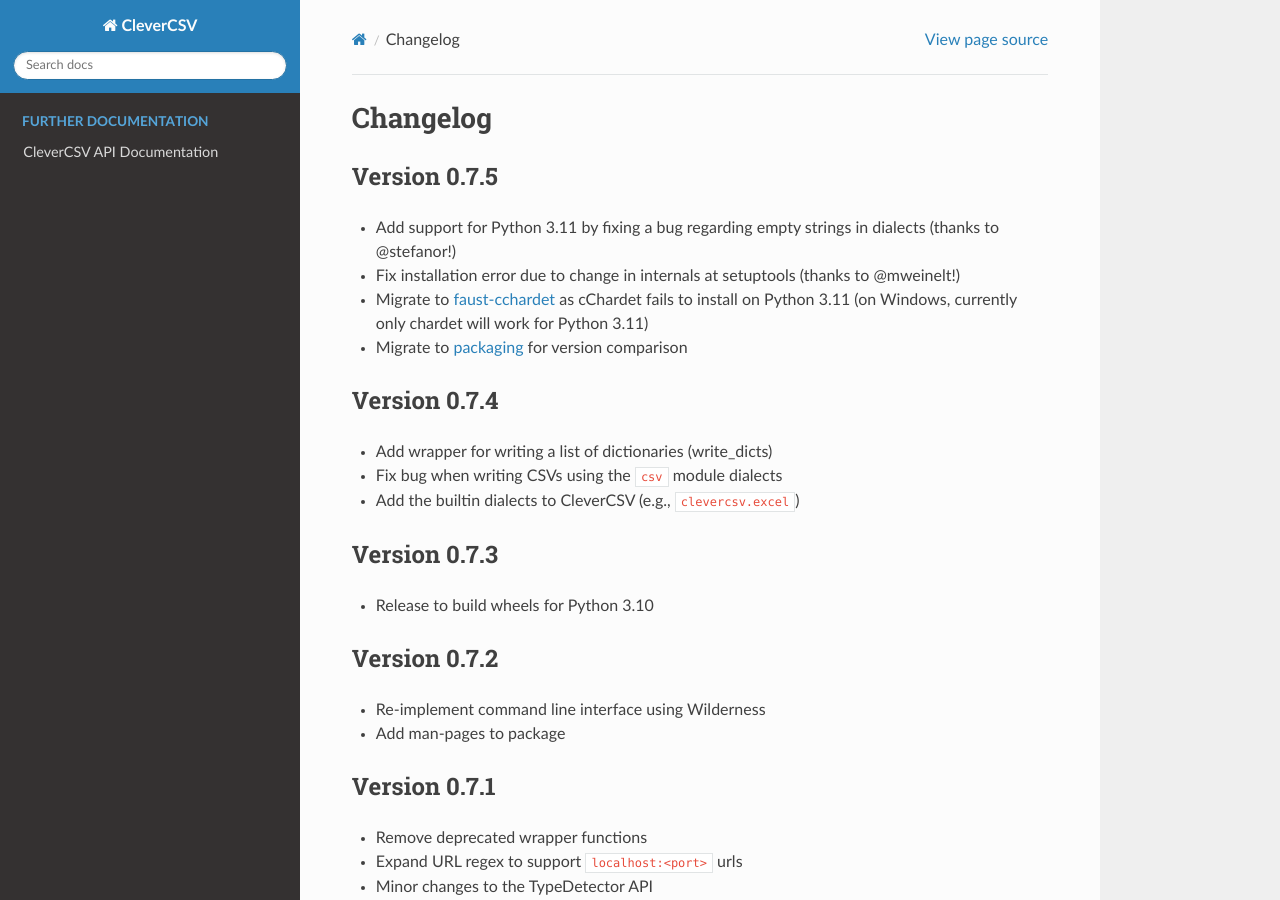
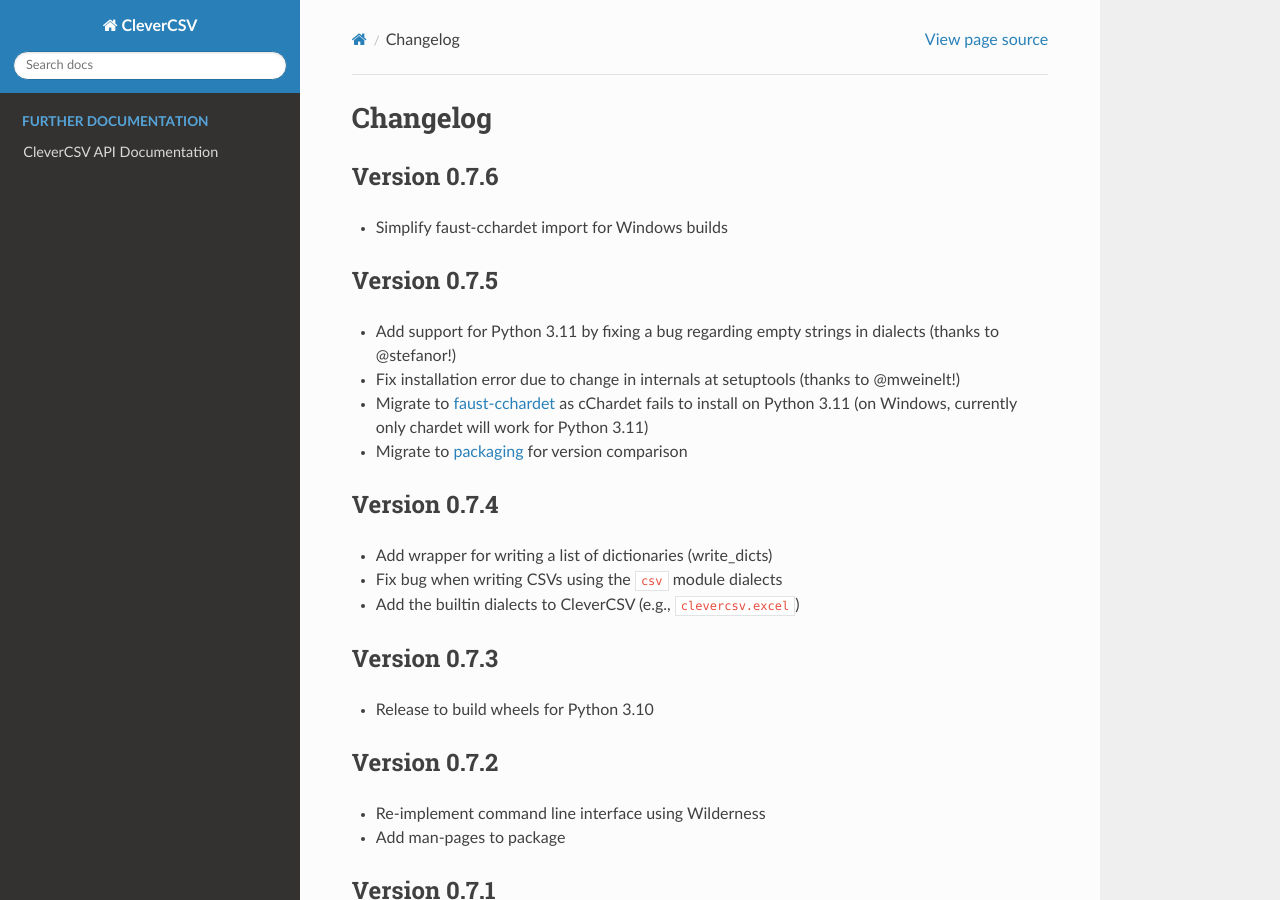
Before and after one commit to alan-turing-institute/CleverCSV, a Sphinx documentation site: the page built from docs/CHANGELOG.rst, in a window 1280 px wide and 900 px high. Built offline with Sphinx 7.4.7 and the Read the Docs theme 2.0.0, drawn with Linux system fonts in a browser that asks for light colours; pages that are not in the unit, such as notebooks, are missing from menus.

Commit message:
CleverCSV Release v0.7.6
* Simplify faust-cchardet import for Windows builds

```diff
--- a/docs/CHANGELOG.rst
+++ b/docs/CHANGELOG.rst
@@ -1,6 +1,12 @@
 
 Changelog
 =========
+
+Version 0.7.6
+-------------
+
+
+* Simplify faust-cchardet import for Windows builds
 
 Version 0.7.5
 -------------
```
Also changed, not shown: CHANGELOG.md (+4 -0 lines).
